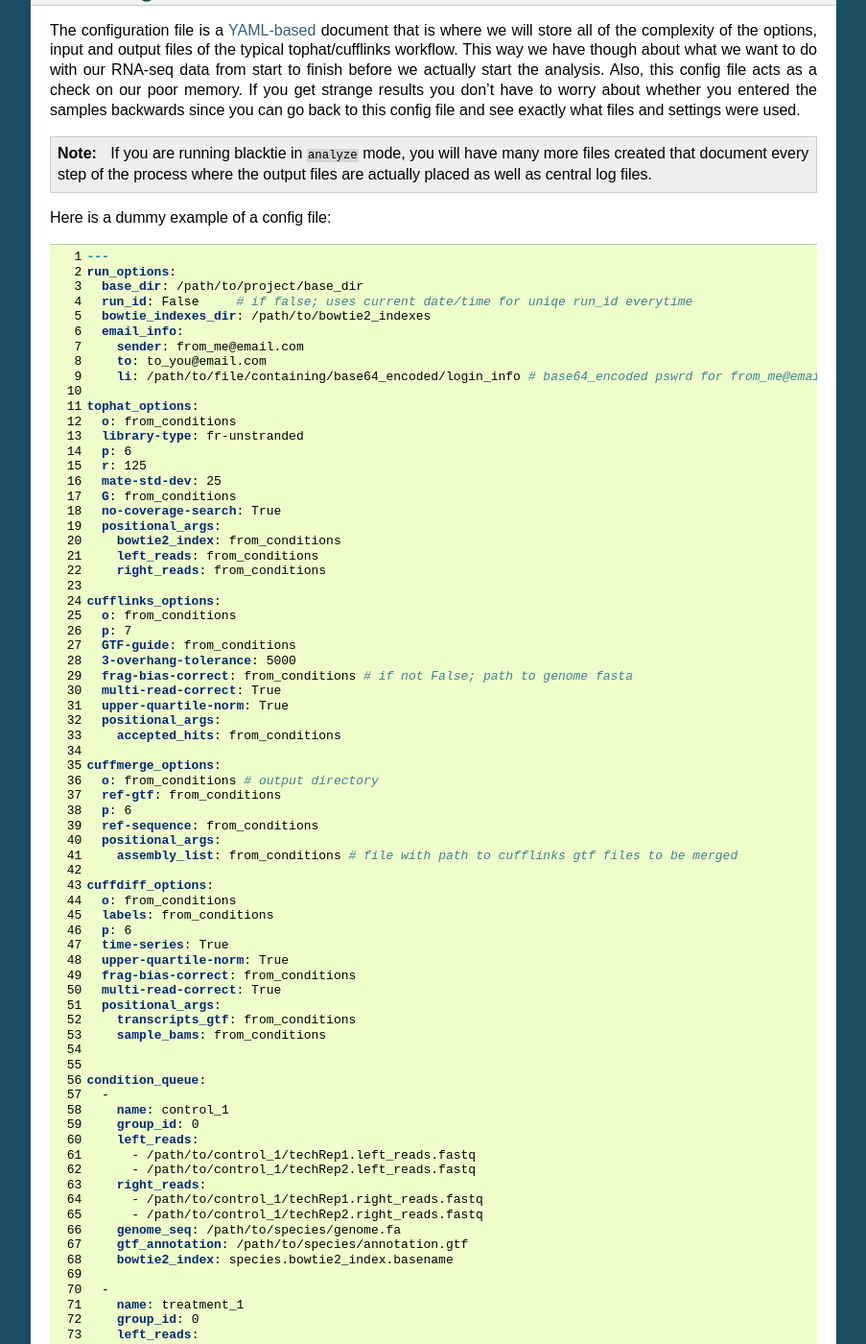
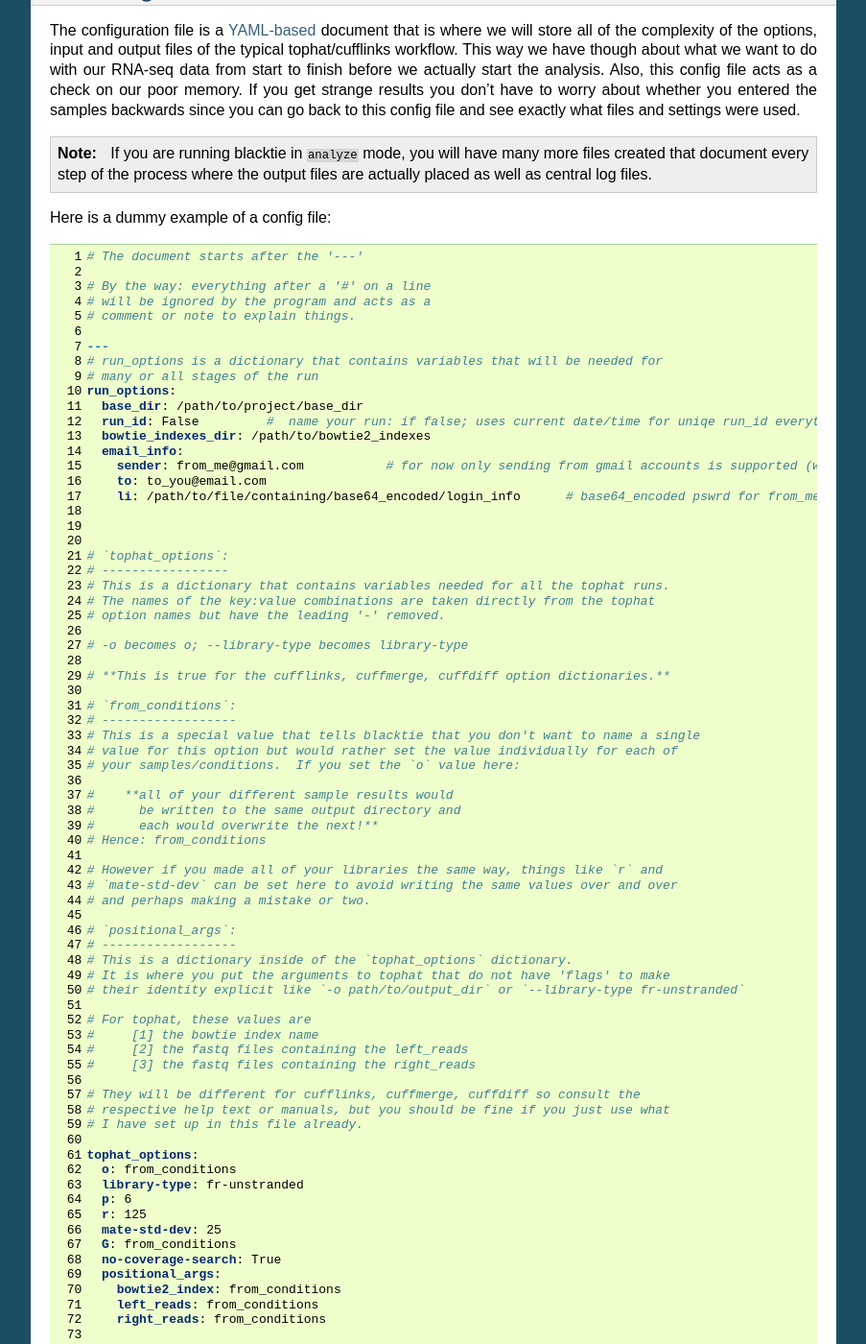
Before and after one commit to xguse/blacktie, a Sphinx documentation site: the page built from docs/tutorial.rst, in a window 1280 px wide and 1400 px high, scrolled down 746 px. Shown: the whole window at 96% size, without its empty margins (198-1101 px from the left). Built offline with Sphinx 7.4.7, drawn with Linux system fonts in a browser that asks for light colours; formulas are drawn with MathJax 3; some of the changed text lies outside the part shown.

Commit message:
Rebuilt Docs For tutorial

```diff
--- a/docs/tutorial.rst
+++ b/docs/tutorial.rst
@@ -49,15 +49,65 @@ Here is a dummy example of a config file:
 .. code-block:: yaml
   :linenos:
 
+  # The document starts after the '---'
+
+  # By the way: everything after a '#' on a line
+  # will be ignored by the program and acts as a
+  # comment or note to explain things.
+
   ---
+  # run_options is a dictionary that contains variables that will be needed for
+  # many or all stages of the run
   run_options:
     base_dir: /path/to/project/base_dir
-    run_id: False     # if false; uses current date/time for uniqe run_id everytime
+    run_id: False         #  name your run: if false; uses current date/time for uniqe run_id everytime
     bowtie_indexes_dir: /path/to/bowtie2_indexes
     email_info:
-      sender: from_me@email.com
+      sender: from_me@gmail.com           # for now only sending from gmail accounts is supported (will change soon)
       to: to_you@email.com
-      li: /path/to/file/containing/base64_encoded/login_info # base64_encoded pswrd for from_me@email.com
+      li: /path/to/file/containing/base64_encoded/login_info      # base64_encoded pswrd for from_me@email.com
+
+
+
+  # `tophat_options`:
+  # -----------------
+  # This is a dictionary that contains variables needed for all the tophat runs.
+  # The names of the key:value combinations are taken directly from the tophat
+  # option names but have the leading '-' removed.
+
+  # -o becomes o; --library-type becomes library-type
+
+  # **This is true for the cufflinks, cuffmerge, cuffdiff option dictionaries.**
+
+  # `from_conditions`:
+  # ------------------
+  # This is a special value that tells blacktie that you don't want to name a single
+  # value for this option but would rather set the value individually for each of
+  # your samples/conditions.  If you set the `o` value here:
+
+  #    **all of your different sample results would
+  #      be written to the same output directory and
+  #      each would overwrite the next!**
+  # Hence: from_conditions
+
+  # However if you made all of your libraries the same way, things like `r` and
+  # `mate-std-dev` can be set here to avoid writing the same values over and over
+  # and perhaps making a mistake or two.
+
+  # `positional_args`:
+  # ------------------
+  # This is a dictionary inside of the `tophat_options` dictionary.
+  # It is where you put the arguments to tophat that do not have 'flags' to make
+  # their identity explicit like `-o path/to/output_dir` or `--library-type fr-unstranded`
+
+  # For tophat, these values are
+  #     [1] the bowtie index name
+  #     [2] the fastq files containing the left_reads
+  #     [3] the fastq files containing the right_reads
+
+  # They will be different for cufflinks, cuffmerge, cuffdiff so consult the
+  # respective help text or manuals, but you should be fine if you just use what
+  # I have set up in this file already.
 
   tophat_options:
     o: from_conditions
@@ -104,59 +154,84 @@ Here is a dummy example of a config file:
       sample_bams: from_conditions
 
 
+  # `condition_queue`:
+  # ------------------
+  # This is a list of info related to each sample/condition contained in your RNA-sequence
+  # experiment(s)
+
+  # `name`: the name of this condition and suffix of the `output_dir` for each
+  #         program.  Usually something like a time-point ID or treatment type.
+  #         Should be as short as possible while still being a useful label.
+
+  # `group_id`: this is how you group different experiments to be included in a
+  #             single cuffmerge/cuffdiff program call.  All conditions in a time
+  #             series should share the same `group_id` and be placed in
+  #             `condition_queue` in the order that you want them to be sent to
+  #             cuffdiff.
+
+  # `left_reads`: a list of the paths to fastq files containing left reads for
+  #               each condition.
+
+  # `right_reads`: list of fastqs containing the right mates for the fastqs in
+  #                `left_reads`.
+  #                 **NOTE** right mate file must be in same order as provided to `left_reads`
+
   condition_queue:
     -
-      name: control_1
+      name: exp1_control
       group_id: 0
       left_reads:
-	- /path/to/control_1/techRep1.left_reads.fastq
-	- /path/to/control_1/techRep2.left_reads.fastq
+	- /path/to/exp1_control/techRep1.left_reads.fastq
+	- /path/to/exp1_control/techRep2.left_reads.fastq
       right_reads:
-	- /path/to/control_1/techRep1.right_reads.fastq
-	- /path/to/control_1/techRep2.right_reads.fastq
+	- /path/to/exp1_control/techRep1.right_reads.fastq
+	- /path/to/exp1_control/techRep2.right_reads.fastq
       genome_seq: /path/to/species/genome.fa
       gtf_annotation: /path/to/species/annotation.gtf
       bowtie2_index: species.bowtie2_index.basename
 
     -
-      name: treatment_1
+      name: exp1_treatment
       group_id: 0
       left_reads:
-	- /path/to/treatment_1/techRep1.left_reads.fastq
-	- /path/to/treatment_1/techRep2.left_reads.fastq
+	- /path/to/exp1_treatment/techRep1.left_reads.fastq
+	- /path/to/exp1_treatment/techRep2.left_reads.fastq
       right_reads:
-	- /path/to/treatment_1/techRep1.right_reads.fastq
-	- /path/to/treatment_1/techRep2.right_reads.fastq
+	- /path/to/exp1_treatment/techRep1.right_reads.fastq
+	- /path/to/exp1_treatment/techRep2.right_reads.fastq
       genome_seq: /path/to/species/genome.fa
       gtf_annotation: /path/to/species/annotation.gtf
       bowtie2_index: species.bowtie2_index.basename
 
     -
-      name: control_2
+      name: exp2_control
       group_id: 1
       left_reads:
-	- /path/to/control_2/techRep1.left_reads.fastq
-	- /path/to/control_2/techRep2.left_reads.fastq
+	- /path/to/exp2_control/techRep1.left_reads.fastq
+	- /path/to/exp2_control/techRep2.left_reads.fastq
       right_reads:
-	- /path/to/control_2/techRep1.right_reads.fastq
-	- /path/to/control_2/techRep2.right_reads.fastq
+	- /path/to/exp2_control/techRep1.right_reads.fastq
+	- /path/to/exp2_control/techRep2.right_reads.fastq
       genome_seq: /path/to/species/genome.fa
       gtf_annotation: /path/to/species/annotation.gtf
       bowtie2_index: species.bowtie2_index.basename
 
     -
-      name: treatment_2
+      name: exp2_treatment
       group_id: 1
       left_reads:
-	- /path/to/treatment_2/techRep1.left_reads.fastq
-	- /path/to/treatment_2/techRep2.left_reads.fastq
+	- /path/to/exp2_treatment/techRep1.left_reads.fastq
+	- /path/to/exp2_treatment/techRep2.left_reads.fastq
       right_reads:
-	- /path/to/treatment_2/techRep1.right_reads.fastq
-	- /path/to/treatment_2/techRep2.right_reads.fastq
+	- /path/to/exp2_treatment/techRep1.right_reads.fastq
+	- /path/to/exp2_treatment/techRep2.right_reads.fastq
       genome_seq: /path/to/species/genome.fa
       gtf_annotation: /path/to/species/annotation.gtf
       bowtie2_index: species.bowtie2_index.basename
+
+
   ...
+
 
 Using e-mail notifications
 --------------------------
```
Also changed, not shown: 5 other files.
